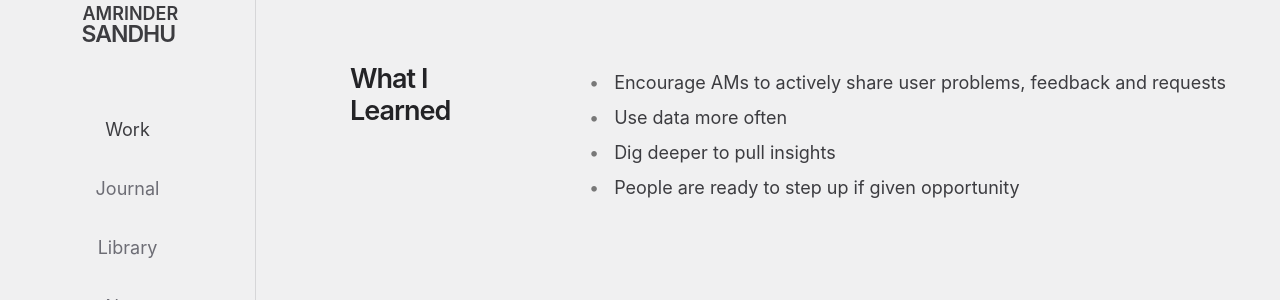
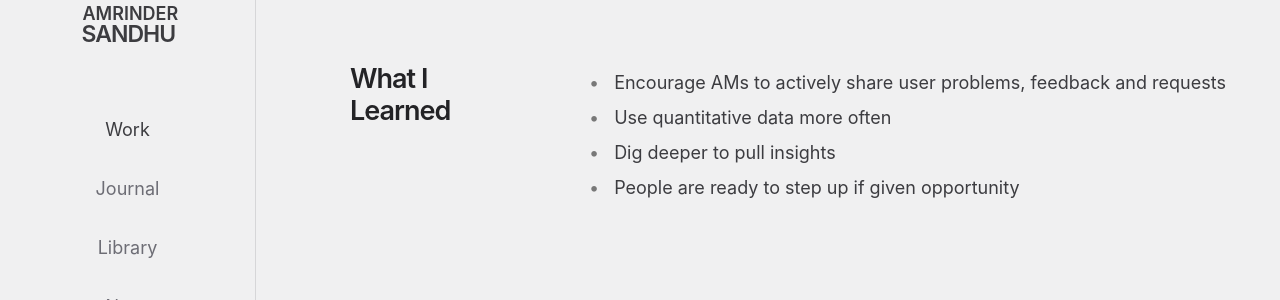
Before and after one commit to harjotgrewal/amrindersandhu, a Jekyll site: the page built from case-study-datepicker.html, in a window 1280 px wide and 900 px high, scrolled down 5119 px. Shown: the part 153-453 px from the top of the window. Built offline with Jekyll 4.4.1, drawn with Linux system fonts in a browser that asks for light colours; grey boxes are pictures that could not be loaded.

Commit message:
[U][HTML] Learnings copy

```diff
--- a/case-study-datepicker.html
+++ b/case-study-datepicker.html
@@ -147,7 +147,7 @@ page-description: Redesigning the most used UI component using the most sophisti
             <ul class="o-list--bullet">
                 <li>Encourage AMs to actively share user problems, feedback and requests</li>
 
-                <li>Use data more often</li>
+                <li>Use quantitative data more often</li>
 
                 <li>Dig deeper to pull insights</li>
 
```
Also changed, not shown: 1 other file.
